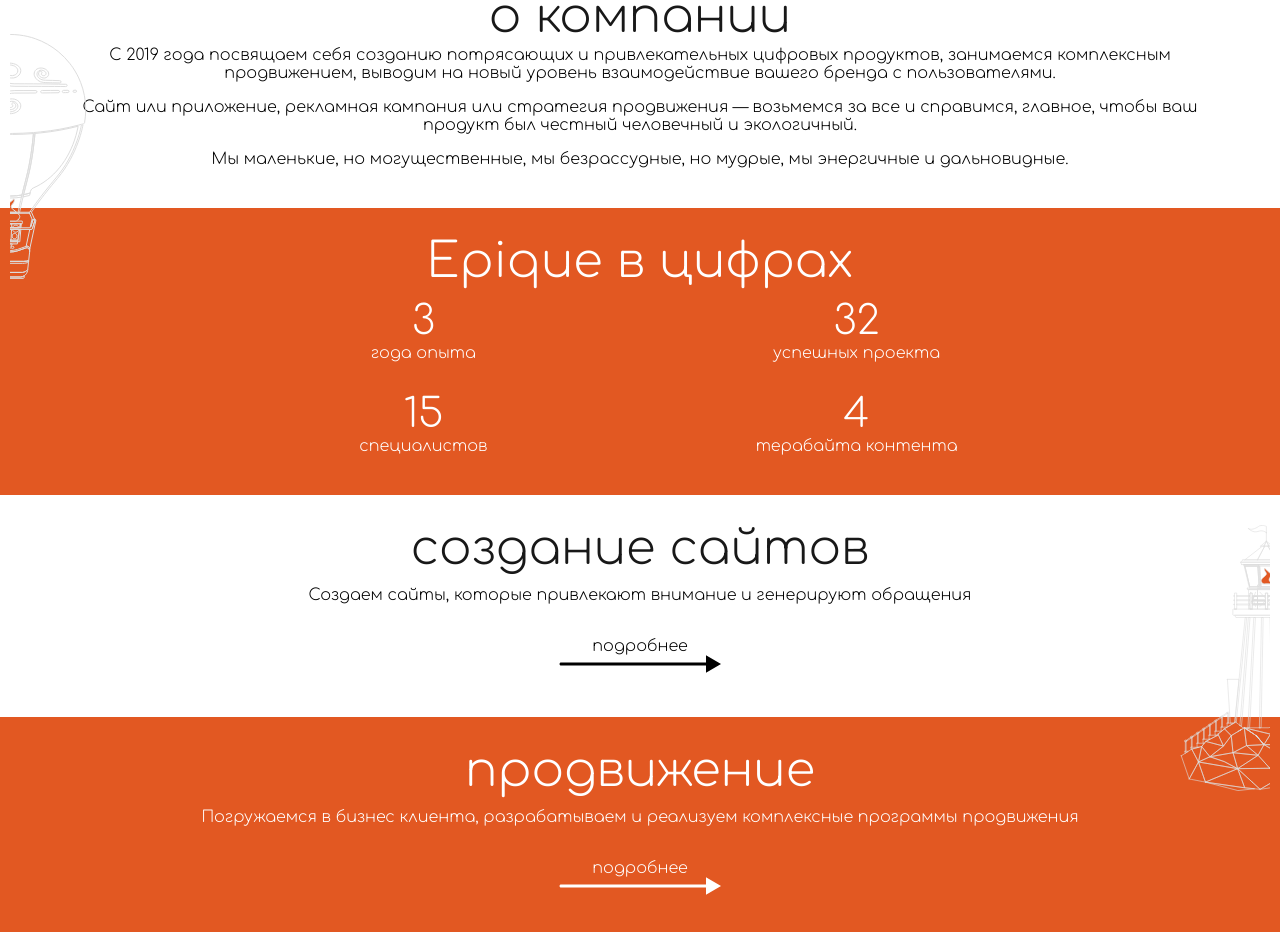
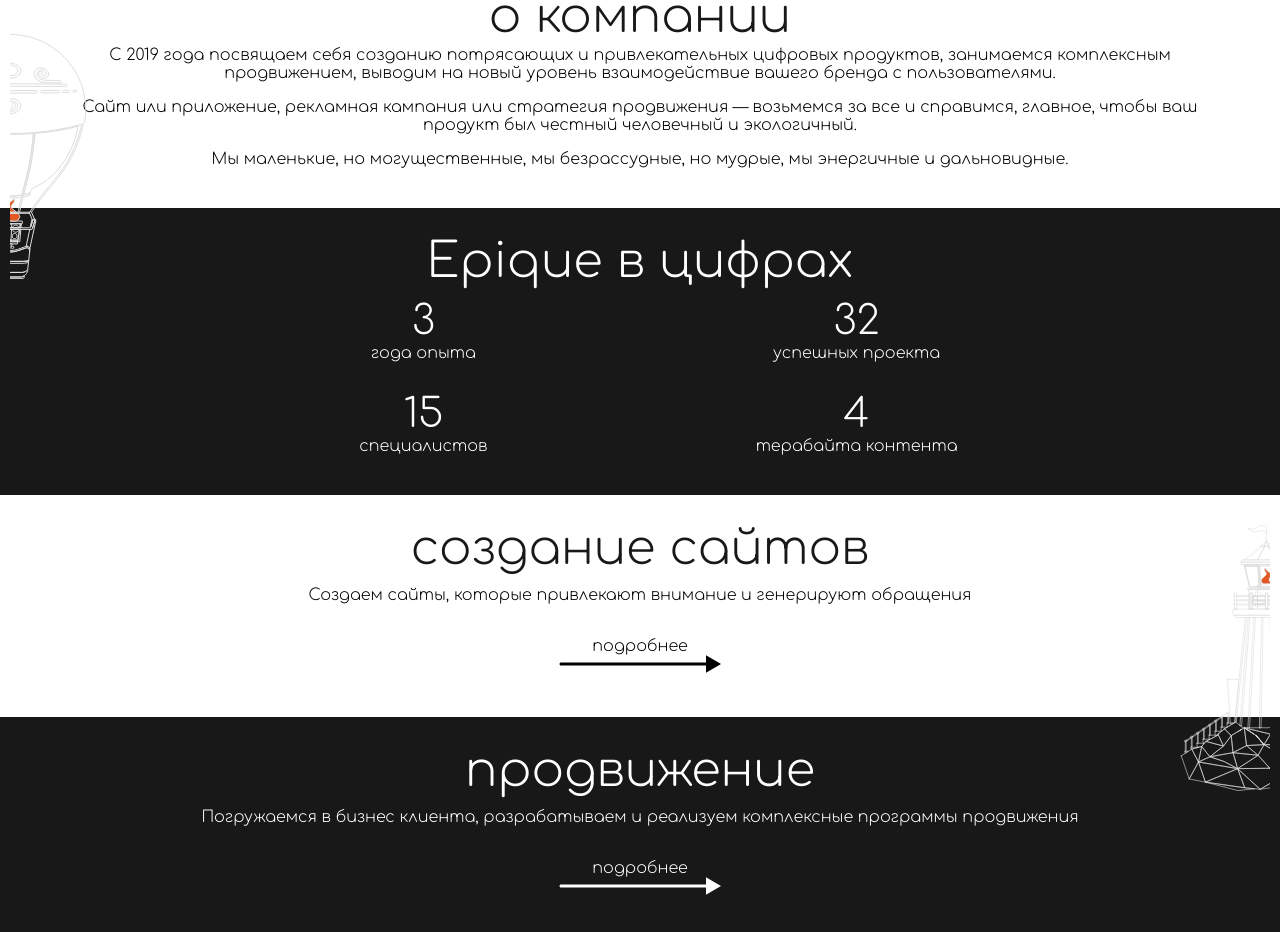
Before and after one commit to Elvira-g/epique, a plain HTML site: page index.html in a window 1280 px wide. Shown: the part 837-1769 px from the top of the page. Drawn offline with Linux system fonts and the light colour scheme.

Commit message:
try black color

```diff
--- a/css/style.global.css
+++ b/css/style.global.css
@@ -12,7 +12,8 @@
     --font4: 16px;
     --font5: 14px;
     --font6: 12px;
-    --colorOrange: #E25822;
+    --colorOrange: #181818;
+    /* --colorOrange: #E25822; */
     --colorBlack: #181818;
 }
 
```
